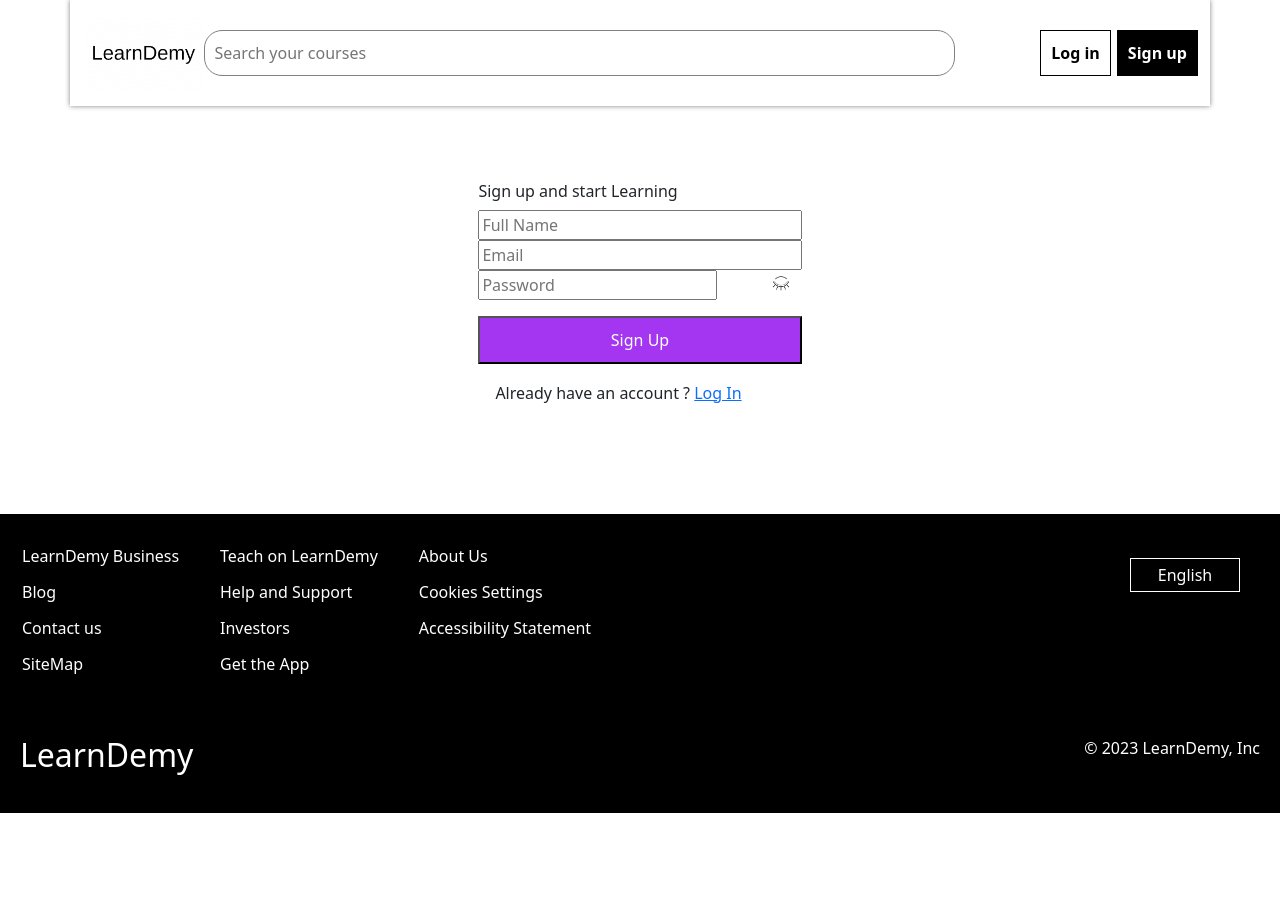
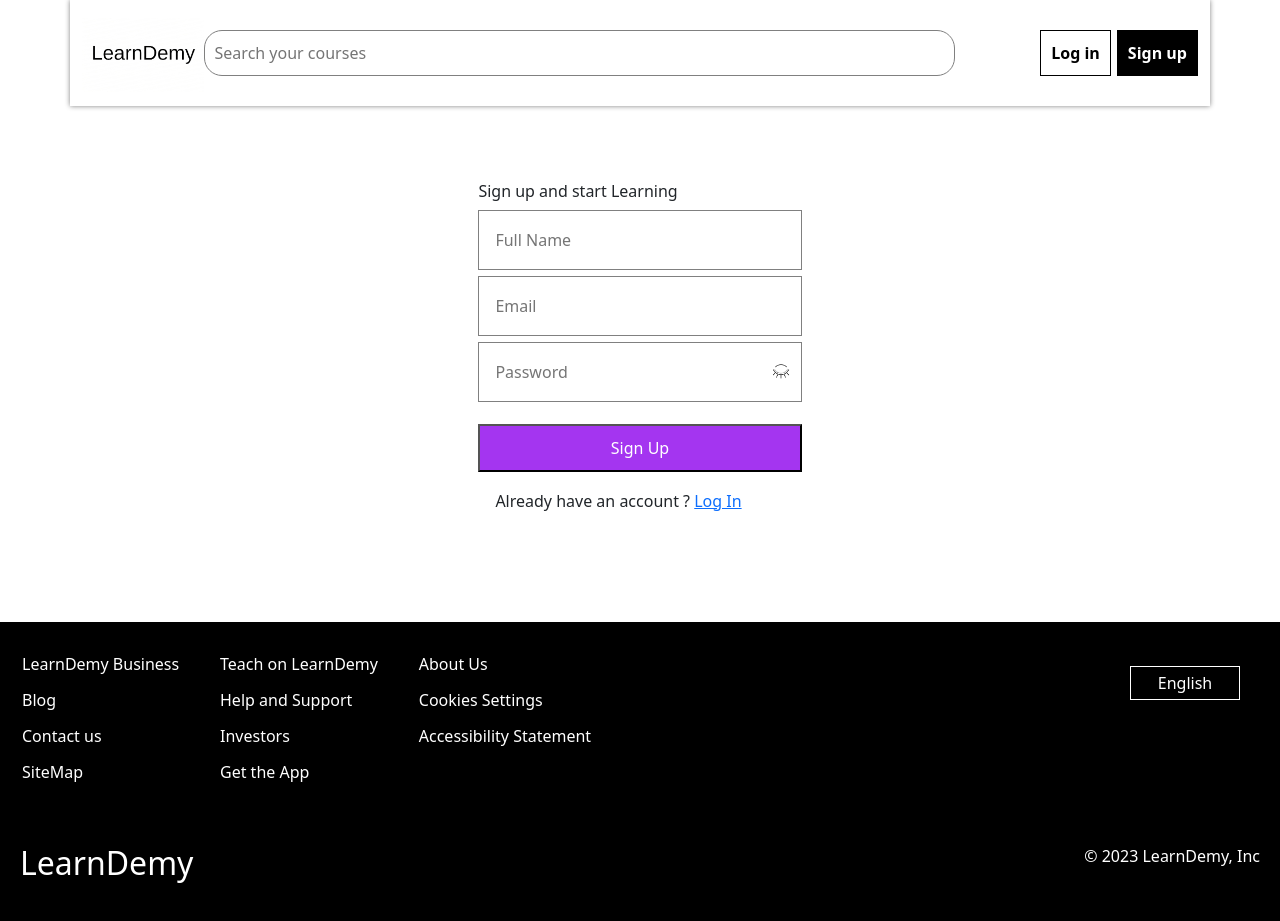
Before and after one commit to PratikTomar/Learndemy-Deploy, a React (Create React App) app in the folder client/: page /signup in a window 1280 px wide. Before the commit the page ends 813 px from the top, so only its background shows below. Built offline with nearby package versions, Linux system fonts and the light colour scheme.

Commit message:
Bug fixed

```diff
--- a/client/src/components/forms/form.css
+++ b/client/src/components/forms/form.css
@@ -12,7 +12,6 @@
 .form-container {
   display: flex;
   flex-direction: column;
-  position: relative;
 }
 
 .form-input {
--- a/client/src/components/forms/login.component.tsx
+++ b/client/src/components/forms/login.component.tsx
@@ -79,6 +79,7 @@ const Login = () => {
         >
           <input
             type="email"
+            className="form-input"
             placeholder="Email"
             {...register("email", { required: true })}
           />
@@ -88,10 +89,12 @@ const Login = () => {
           <div className="password-input-container">
             <input
               type={isPasswordShow ? "text" : "password"}
+              className="form-input"
               placeholder="Password"
               {...register("password", {
                 required: true,
                 maxLength: 20,
+
                 pattern: /^(?=.*[A-Z])(?=.*\d)(?=.*[a-zA-Z]).{8,}$/,
               })}
             />
--- a/client/src/components/forms/signup.component.tsx
+++ b/client/src/components/forms/signup.component.tsx
@@ -56,7 +56,8 @@ const SignUp = () => {
           <input
             type="text"
             placeholder="Full Name"
-            id="name"
+            className="form-input"
+
             {...register("name", { required: true })}
           />
           {errors.name && <p style={{ color: "red" }}>Name is required !</p>}
@@ -64,6 +65,7 @@ const SignUp = () => {
           <input
             type="email"
             placeholder="Email"
+            className="form-input"
             {...register("email", { required: true })}
           />
           {errors.email && (
@@ -74,6 +76,7 @@ const SignUp = () => {
             <input
               type={isPasswordShow ? "text" : "password"}
               placeholder="Password"
+              className="form-input"
               {...register("password", {
                 required: true,
                 maxLength: 20,
```
